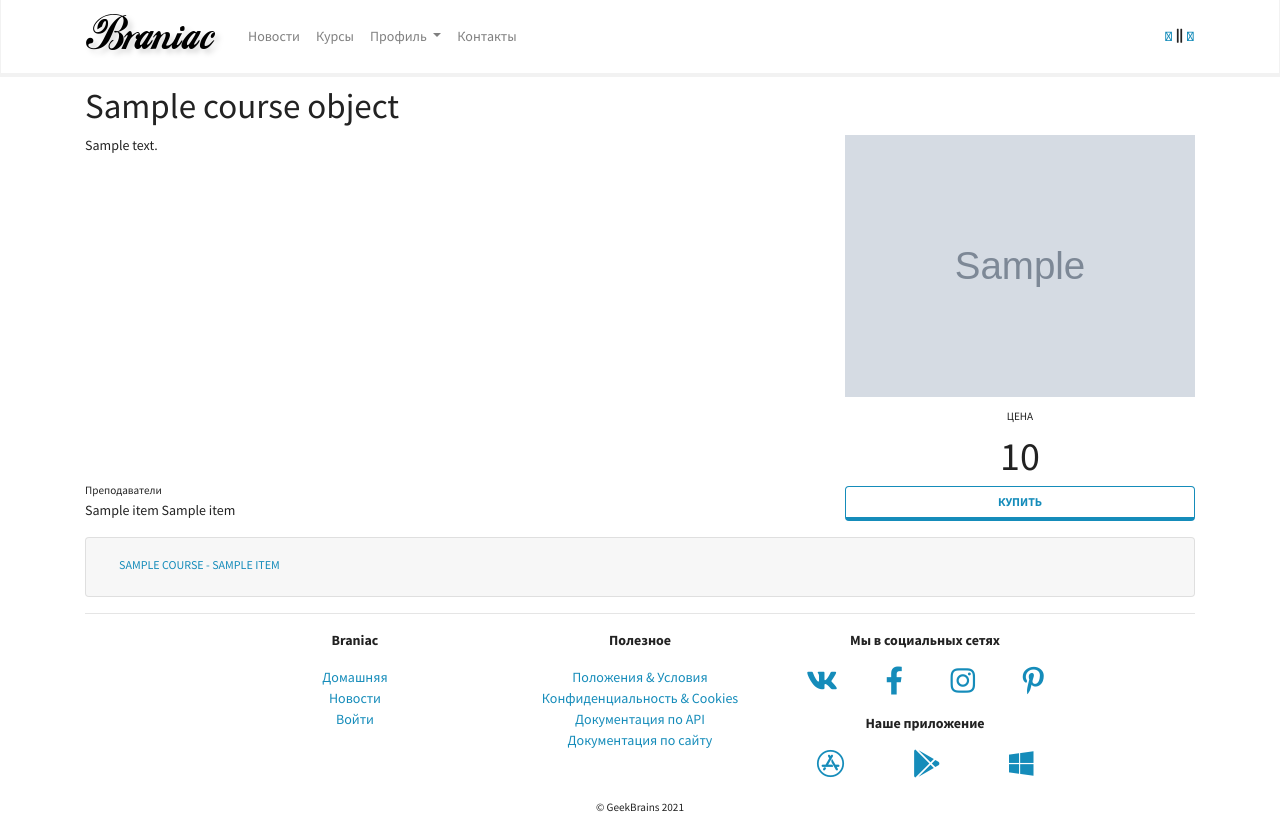
After one commit to Polovnevya/BraniacGB, a Django app: template mainapp/templates/mainapp/courses_detail.html in a window 1280 px wide. The commit adds this page. Run offline with Django 3.2, Linux system fonts and the light colour scheme; the template is opened without the code that fills it: most values are stand-ins (such as "Sample title", 1, 10 or a date in 2020); grey boxes marked "Sample" are stand-in pictures; some libraries are stand-ins or nearby versions.

Commit message:
lesson_4 Display model's data

```diff
--- a/config/settings.py
+++ b/config/settings.py
@@ -37,6 +37,7 @@ INSTALLED_APPS = [
     "django.contrib.sessions",
     "django.contrib.messages",
     "django.contrib.staticfiles",
+    "markdownify.apps.MarkdownifyConfig",
     "mainapp",
 ]
 
--- a/mainapp/models.py
+++ b/mainapp/models.py
@@ -24,8 +24,11 @@ class News(BaseModel):
     body = models.TextField(blank=True, null=True, verbose_name="Body")
     body_as_markdown = models.BooleanField(default=False, verbose_name="As markdown")
 
-
+class CoursesManager(models.Manager):
+    def get_queryset(self):
+        return super().get_queryset().filter(deleted=False)
 class Courses(BaseModel):
+    objects = CoursesManager()
     name = models.CharField(max_length=256, verbose_name="Name")
     description = models.TextField(verbose_name="Description", blank=True, null=True)
     description_as_markdown = models.BooleanField(verbose_name="As markdown", default=False)
--- /dev/null
+++ b/mainapp/templates/mainapp/courses_detail.html
@@ -0,0 +1,92 @@
+{% extends 'base.html' %}
+{% load static markdownify %}
+
+{% block title %}
+  {{ course_object.name }}
+{% endblock title %}
+
+{% block content %}
+  <h1 class="mt-2">
+    {{ course_object.name }}
+  </h1>
+  <div class="row justify-content-center">
+    <div class="col-sm-12 col-md-6 col-lg-8 order-2 order-md-1">
+      <div class="row h-100">
+        <div class="col-12">
+          {% if course_object.description_as_markdown %}
+            {{ course_object.description|markdownify }}
+          {% else %}
+            {{ course_object.description }}
+          {% endif %}
+        </div>
+        <div class="col-12 align-self-end">
+          <p>
+            <small>Преподаватели</small><br>
+            {% for item in teachers %}
+              {{ item.name_second }} {{ item.name_first }}{% if forloop.last %}{% else %},{% endif %}
+            {% endfor %}
+          </p>
+        </div>
+      </div>
+    </div>
+    <div class="col-sm-12 col-md-6 col-lg-4 order-1 order-md-2">
+      <div class="row h-100">
+        <div class="col-12 align-self-start">
+          <img class="w-100" src="{% static course_object.cover %}">
+        </div>
+        <div class="col-12 align-self-end d-none d-md-block">
+          <p class="text-center mt-2">
+            <small class="text-uppercase">цена</small><br>
+            <span style="font-size: 30pt;">
+              {{ course_object.cost}}
+            </span><br>
+            <a href="#" class="btn btn-outline-primary btn-block" role="button">Купить</a>
+          </p>
+        </div>
+      </div>
+    </div>
+    <div class="col-sm-12 d-md-none order-3 order-sm-3">
+      <p class="text-center">
+        <small class="text-uppercase">цена</small><br>
+        <span style="font-size: 30pt;">
+          {{ course_object.cost}}
+        </span><br>
+        <a href="#" class="btn btn-outline-primary btn-block" role="button">Купить</a>
+      </p>
+    </div>
+  </div>
+  <div class="accordion" id="accordionLessons">
+
+    {% for item in lessons %}
+      <div class="card">
+        <div class="card-header" id="headLessonPk{{ item.pk }}">
+          <h2 class="mb-0">
+            <button class="btn btn-link btn-block text-left" type="button" data-toggle="collapse"
+              data-target="#collapse{{ item.pk }}" aria-expanded="true" aria-controls="collapse{{ item.pk }}">
+              {{ item.course.name }} - {{ item.title }}
+            </button>
+          </h2>
+        </div>
+
+        <div id="collapse{{ item.pk }}" class="collapse" aria-labelledby="headLessonPk{{ item.pk }}"
+          data-parent="#accordionLessons">
+          <div class="card-body">
+            <div class="row justify-content-center">
+              <div class="col-12 text-center">
+                <img src="{% static 'img/no_image.svg' %}" width="250px">
+              </div>
+              <div class="col-12">
+                {% if item.description_as_markdown %}
+                  {{ item.description|markdownify }}
+                {% else %}
+                  {{ item.description }}
+                {% endif %}
+              </div>
+            </div>
+          </div>
+        </div>
+      </div>
+    {% endfor %}
+
+  </div>
+{% endblock content %}
--- a/templates/base.html
+++ b/templates/base.html
@@ -1,41 +1,133 @@
 {% load static %}
+
 <!doctype html>
 <html lang="ru">
+
   <head>
     <!-- Required meta tags -->
     <meta charset="utf-8">
     <meta name="viewport"
       content="width=device-width, initial-scale=1, shrink-to-fit=no">
+
     <!-- Bootstrap CSS -->
     <link rel="stylesheet" href="{% static 'css/bootstrap.min.css' %}">
+
     <!-- ChartJS -->
     <link rel="stylesheet" href="{% static 'css/Chart.min.css' %}">
+
     <!-- FontAwesome -->
     <link rel="stylesheet" href="{% static 'css/fontawesome.all.min.css' %}">
-    <title>Welcome to Braniac!</title>
+
+    <title>
+      {% block title %}
+        Welcome to Braniac!
+      {% endblock title %}
+    </title>
   </head>
 
   <body>
+
     {% include 'includes/main_menu.html' %}
+
     <div class="container-md">
+
       {% block content %}
+
         Lorem ipsum dolor sit amet, consectetur adipisicing elit. Aspernatur
         optio est esse? Veritatis laborum expedita
         quibusdam numquam! Expedita amet nisi dolor similique autem, mollitia
         ipsa et, natus vel explicabo
         reprehenderit?
-        © geekbrains.ru 77
+
       {% endblock content %}
+
     </div>
-    {% include 'includes/footer.html' %}
+
+    <!-- Footer -->
+
+    <div class="container-lg mt-auto">
+      <hr>
+      <div class="row justify-content-center">
+        <div class="col-sm-6 col-md-3 text-center">
+          <p>
+            <strong>Braniac</strong>
+          </p>
+          <p>
+            <ul class="list-unstyled">
+              <li><a href="{% url 'mainapp:main_page' %}">Домашняя</a></li>
+              <li><a href="{% url 'mainapp:news' %}">Новости</a></li>
+              <li><a href="{% url 'mainapp:login' %}">Войти</a></li>
+            </ul>
+          </p>
+        </div>
+        <div class="col-sm-6 col-md-3 text-center">
+          <p>
+            <strong>Полезное</strong>
+          </p>
+          <p>
+            <ul class="list-unstyled">
+              <li><a href="#">Положения &amp; Условия</a></li>
+              <li><a href="#">Конфиденциальность &amp; Cookies</a></li>
+              <li><a href="#">Документация по API</a></li>
+              <li><a href="{% url 'mainapp:doc_site' %}">Документация по сайту</a>
+              </li>
+            </ul>
+          </p>
+        </div>
+        <div class="col-sm-6 col-md-3 text-center">
+          <p>
+            <strong>Мы в социальных сетях</strong>
+          </p>
+          <p>
+            <div class="row justify-content-around">
+              <div><a href="#"><i class="fab fa-vk fa-2x"></i></a></div>
+              <div><a href="#"><i class="fab fa-facebook-f fa-2x"></i></a>
+              </div>
+              <div><a href="#"><i class="fab fa-instagram fa-2x"></i></a>
+              </div>
+              <div><a href="#"><i class="fab fa-pinterest-p fa-2x"></i></a></div>
+            </div>
+          </p>
+          <p>
+            <strong>Наше приложение</strong>
+          </p>
+          <p>
+            <div class="row justify-content-around">
+              <div><a href="#"><i class="fab fa-app-store fa-2x"></i></a>
+              </div>
+              <div><a href="#"><i class="fab fa-google-play fa-2x"></i></a></div>
+              <div><a href="#"><i class="fab fa-windows fa-2x"></i></a>
+              </div>
+            </div>
+          </p>
+        </div>
+      </div>
+      <div class="row justify-content-center">
+        <div>
+          <p><small>&copy; GeekBrains 2021</small></p>
+        </div>
+      </div>
+    </div>
+
+    <!-- /Footer -->
+
+
+
+
     <!-- JavaScript section -->
     <!-- Bootstrap -->
     <script src="{% static 'js/jquery-3.6.0.min.js' %}"></script>
     <script src="{% static 'js/popper.min.js' %}"></script>
     <script src="{% static 'js/bootstrap.min.js' %}"></script>
+
     <!-- ChartJs -->
     <script src="{% static 'js/Chart.min.js' %}"></script>
+
     <!-- FontAwesome -->
     <script src="{% static 'js/fontawesome.all.min.js' %}"></script>
+
+
+
   </body>
+
 </html>
```
Also changed, not shown: mainapp/templates/mainapp/courses_list.html (+21 -59 lines), mainapp/templates/mainapp/news.html (+60 -22 lines), mainapp/templates/mainapp/news_detail.html (added, +22 -0 lines), mainapp/urls.py (+7 -2 lines), mainapp/views.py (+26 -13 lines), static/img/no_image.svg (added).
